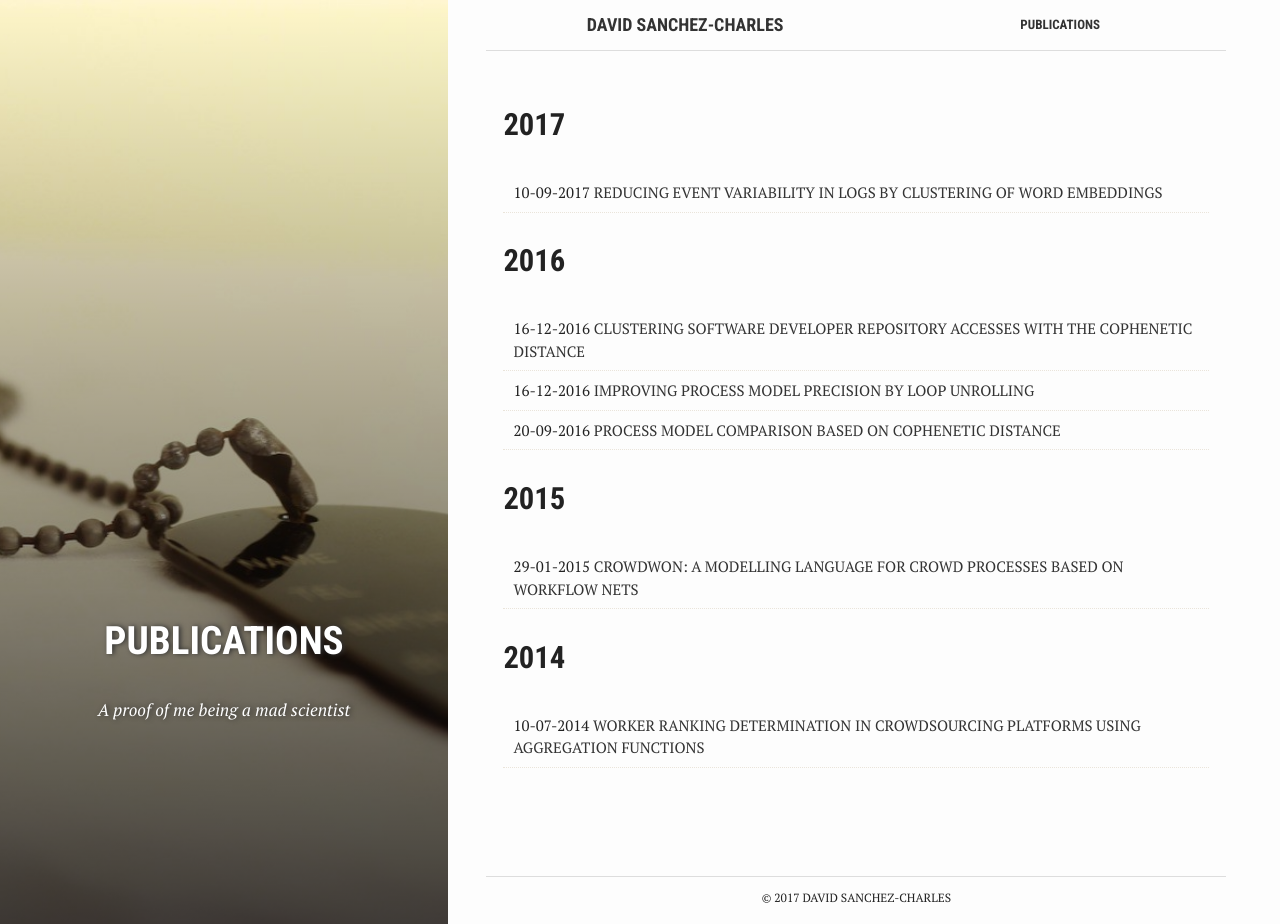
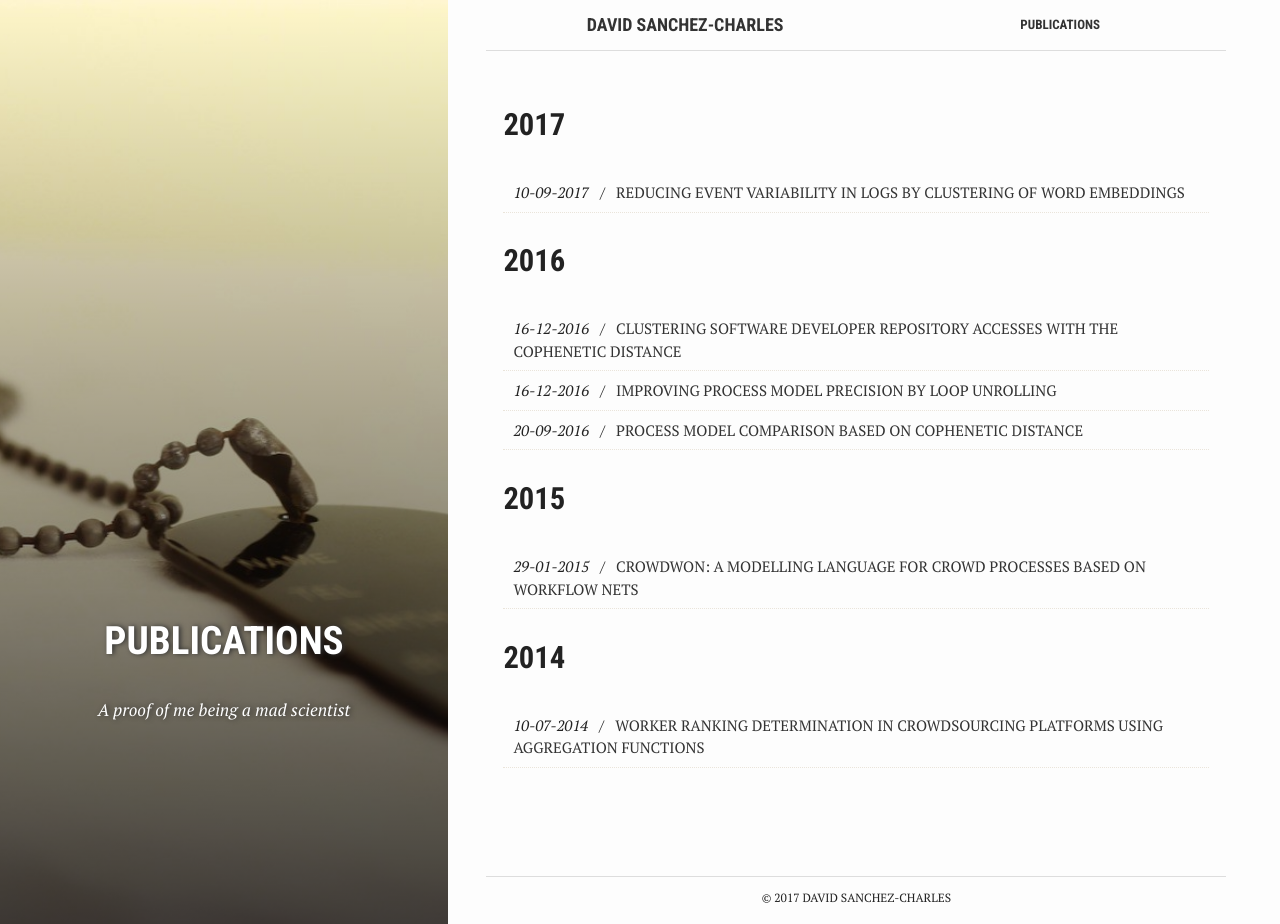
Before and after one commit to dscharles/dscharles.github.io, a Jekyll site: the page built from archive_publications.md, in a window 1280 px wide and 924 px high. Built offline with Jekyll 4.4.1, drawn with Linux system fonts in a browser that asks for light colours.

Commit message:
N-th fix of the day

```diff
--- a/archive_publications.md
+++ b/archive_publications.md
@@ -20,6 +20,6 @@ active: publications
         {% assign previous_year = current_year %}
     {% endif %}
 <li>
-    {{ post.date | date: "%d-%m-%Y" }} <a href="{{ post.url }}">{{ post.title }}</a>
+    <em>{{ post.date | date: "%d-%m-%Y" }}</em> &nbsp;&nbsp;/&nbsp;&nbsp; <a href="{{ post.url }}">{{ post.title }}</a>
 </li>
 {% endfor %}
--- a/index.html
+++ b/index.html
@@ -14,6 +14,6 @@ summary: "(<em>a.k.a. me</em>)"
 
 
 <h4>Recently Happened</h4>
-{% for post in site.news limit: 5 %}
+{% for post in site.news reversed limit: 5 %}
   <strong>{{ post.fakedate }}</strong> &nbsp;&nbsp;/&nbsp;&nbsp; {{ post.title }}
 {% endfor %}
```
